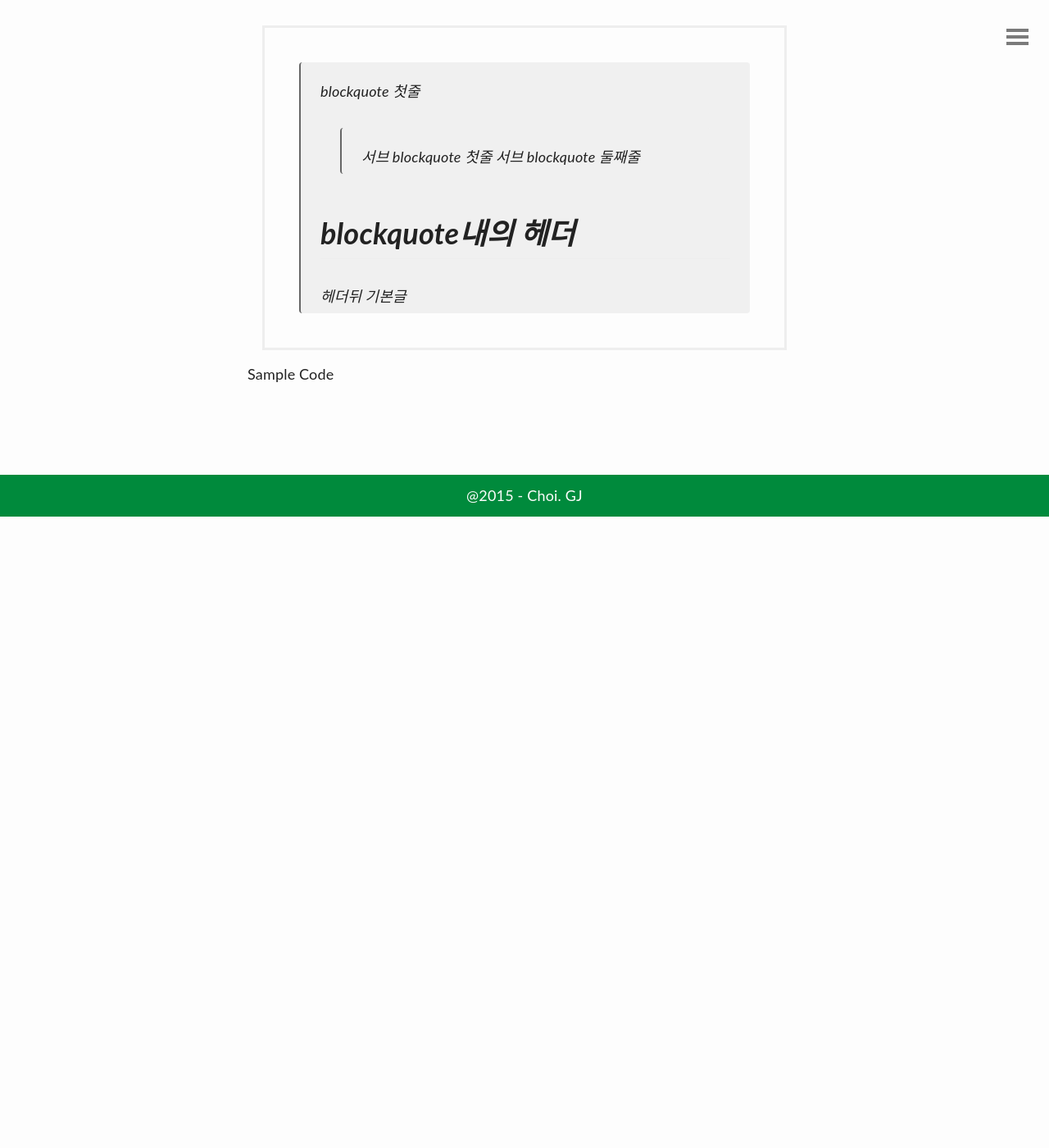
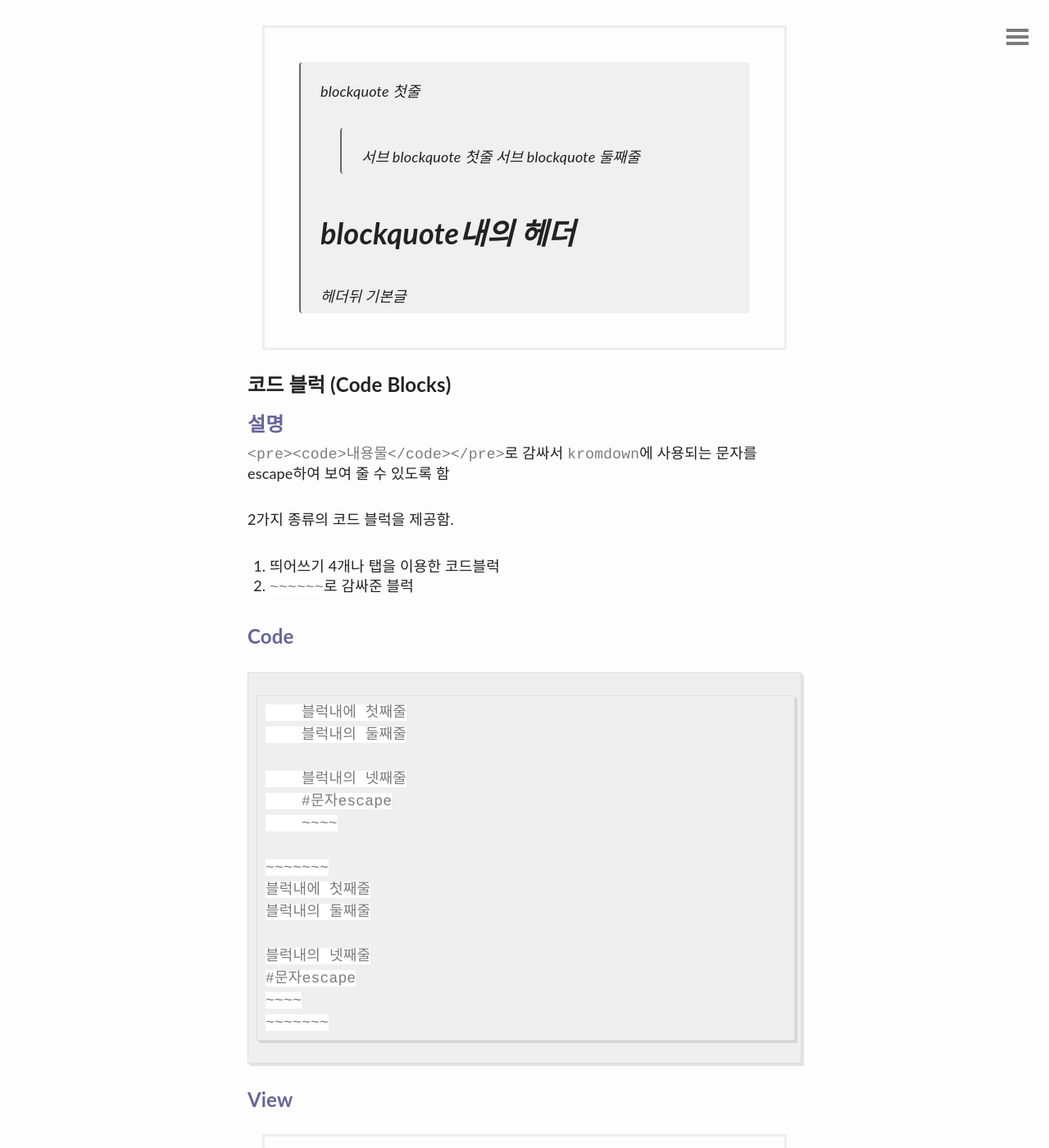
Before and after one commit to gjchoi/gjchoi.bak, a Jekyll site: the page built from _posts/2016-02-21-Kramdown(마크다운)-사용법.md, in a window 1280 px wide and 1400 px high, scrolled down 4401 px. Shown: the whole window at 82% size. Built offline with Jekyll 4.4.1, drawn with Linux system fonts in a browser that asks for light colours; comment, search, counter and statistics services are not loaded; before the commit the page ends 5031 px from its top, so only the background shows below that; some of the changed text lies outside the part shown.

Commit message:
Update 2016-02-21-Kramdown(마크다운)-사용법.md

```diff
--- a/_posts/2016-02-21-Kramdown(마크다운)-사용법.md
+++ b/_posts/2016-02-21-Kramdown(마크다운)-사용법.md
@@ -153,5 +153,53 @@ H1, H2, H3, H4, H5, H6 문장의 속성을 준다.
 > 헤더뒤 기본글
 </div>
 
-Sample
- Code
+
+### 코드 블럭 (Code Blocks)
+
+#### 설명
+`<pre><code>내용물</code></pre>`로 감싸서
+`kromdown`에 사용되는 문자를 escape하여 보여 줄 수 있도록 함
+
+2가지 종류의 코드 블럭을 제공함.
+1. 띄어쓰기 4개나 탭을 이용한 코드블럭
+2. `~~~~~~`로 감싸준 블럭
+
+#### Code
+
+~~~~~~~~~~
+    블럭내에 첫째줄
+    블럭내의 둘째줄
+
+    블럭내의 넷째줄
+    #문자escape
+    ~~~~
+
+~~~~~~~
+블럭내에 첫째줄
+블럭내의 둘째줄
+
+블럭내의 넷째줄
+#문자escape
+~~~~
+~~~~~~~
+~~~~~~~~~~
+
+#### View
+
+<div class="view">
+    블럭내에 첫째줄
+    블럭내의 둘째줄
+
+    블럭내의 넷째줄
+    #문자escape
+    ~~~~
+
+~~~~~~~
+블럭내에 첫째줄
+블럭내의 둘째줄
+
+블럭내의 넷째줄
+#문자escape
+~~~~
+~~~~~~~
+</div>
```
